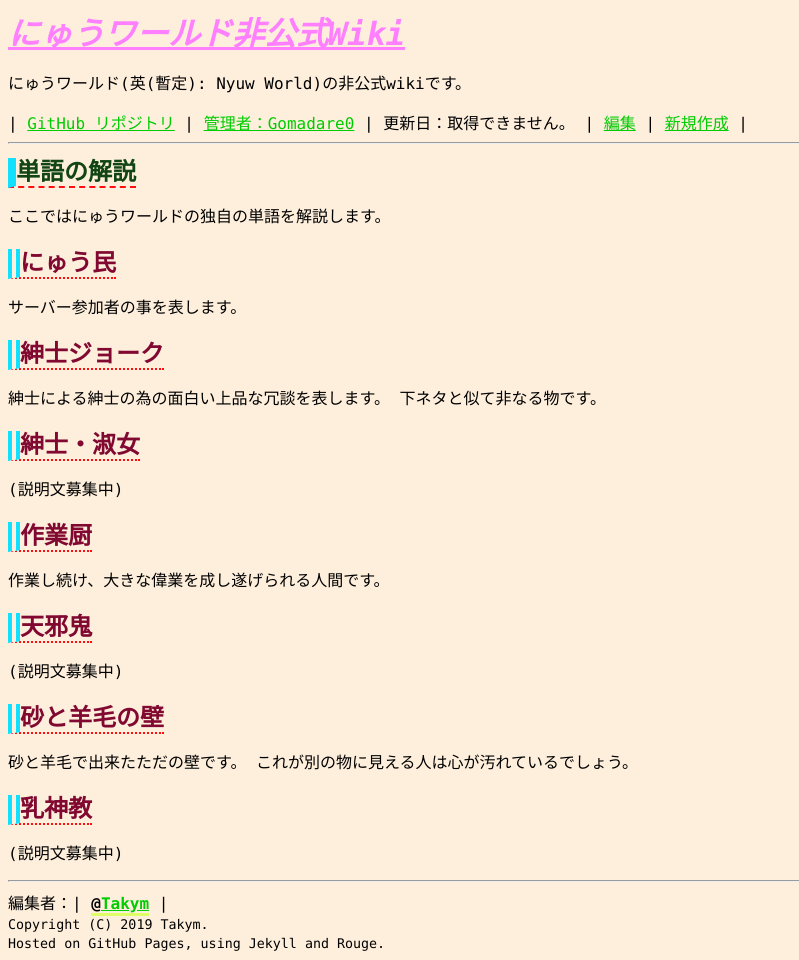
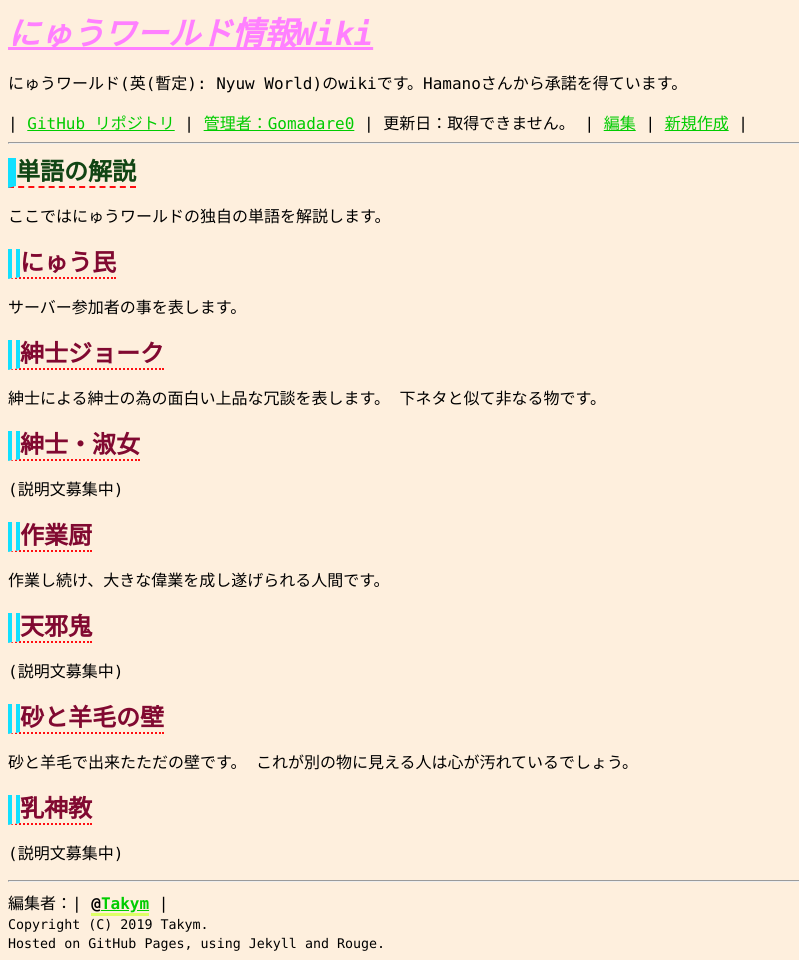
Before and after one commit to Gomadare0/nyuworld, a Jekyll site: the page built from words.md, in a window 1280 px wide. Shown: the whole page, without its empty margins (0-799 px from the left). Built offline with Jekyll 4.4.1, drawn with Linux system fonts in a browser that asks for light colours; some web fonts are replaced; our own code applies the rules of GitHub Pages for plain Markdown files.

Commit message:
非公式ー＞公認

```diff
--- a/_config.yml
+++ b/_config.yml
@@ -1,5 +1,5 @@
 theme: jekyll-theme-minimal
-title: にゅうワールド非公式Wiki
-description: "にゅうワールド(英(暫定): Nyuw World)の非公式wikiです。"
+title: にゅうワールド情報Wiki
+description: "にゅうワールド(英(暫定): Nyuw World)のwikiです。Hamanoさんから承諾を得ています。"
 lang: ja-JP
 permalink: /articles/:year/:month/:day/:title:output_ext
```
